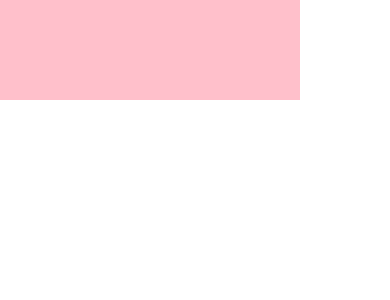
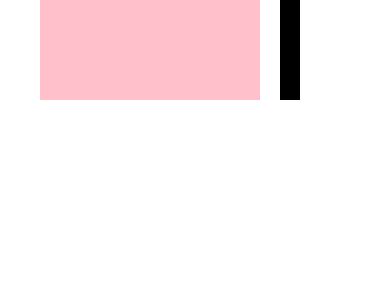
Before and after one commit to RadiumAg/react-native-swiper-r, a React Native app in the folder ReactNativeSwiperR/: screen / in a window 390 px wide. Shown: the top 300 px of the page. Built offline with nearby package versions, Linux system fonts and the light colour scheme.

Commit message:
fix:提交

```diff
--- a/ReactNativeSwiperR/App.tsx
+++ b/ReactNativeSwiperR/App.tsx
@@ -1,18 +1,14 @@
 import React from 'react';
- import {
-   SafeAreaView,
-   View,
- } from 'react-native';
-
-import { SwiperR } from './src/swiper/swiper';
+import {SafeAreaView, View} from 'react-native';
+import {SwiperR} from './src/swiper/swiper';
 const App = () => {
   return (
     <SafeAreaView>
-      <SwiperR style={{width:300,height:100}}>
-        <View  style={{backgroundColor:'pink',width:300,height:100}} />
-        <View  style={{backgroundColor:'black',width:300,height:100}} />
-        <View  style={{backgroundColor:'blue',width:300,height:100}} />
-        <View  style={{backgroundColor:'green',width:300,height:100}} />
+      <SwiperR style={{width: 300, height: 100}}>
+        <View style={{backgroundColor: 'pink', width: 220, height: 100}} />
+        <View style={{backgroundColor: 'black', width: 220, height: 100}} />
+        <View style={{backgroundColor: 'blue', width: 220, height: 100}} />
+        <View style={{backgroundColor: 'green', width: 220, height: 100}} />
       </SwiperR>
     </SafeAreaView>
   );
--- /dev/null
+++ b/ReactNativeSwiperR/global.d.ts
@@ -0,0 +1 @@
+import { Component } from 'react';
--- a/ReactNativeSwiperR/package.json
+++ b/ReactNativeSwiperR/package.json
@@ -11,7 +11,8 @@
   },
   "dependencies": {
     "react": "17.0.1",
-    "react-native": "0.64.0"
+    "react-native": "0.64.0",
+    "react-native-ezswiper": "^1.3.0"
   },
   "devDependencies": {
     "@babel/core": "^7.12.9",
--- a/ReactNativeSwiperR/src/swiper/swiper.style.ts
+++ b/ReactNativeSwiperR/src/swiper/swiper.style.ts
@@ -4,4 +4,8 @@ export const Style = StyleSheet.create({
     contentContainerStyle: {
         alignItems: 'center',
     },
+
+    childContainerStyle: {
+        flexDirection: 'row',
+    },
 });
--- a/ReactNativeSwiperR/src/swiper/swiper.tsx
+++ b/ReactNativeSwiperR/src/swiper/swiper.tsx
@@ -1,40 +1,85 @@
 import React from 'react';
-import {ScrollView, StyleProp, View, ViewStyle} from 'react-native';
+import {useRef} from 'react';
+import {useMemo} from 'react';
+import {Animated, ScrollView, StyleProp, View, ViewStyle} from 'react-native';
 
 import {Style} from './swiper.style';
 
-export const SwiperR: React.FC<{style?:StyleProp<ViewStyle>}> = ({children,style}) => {
-  // const childrenCount = React.Children.count(children);
-  // let childWidth: string | undefined | number = getChildStyle(style as ViewStyle,childrenCount);
+export const SwiperR: React.FC<{style?: StyleProp<ViewStyle>}> = ({
+  children,
+  style,
+}) => {
+  const transformAnimList = useRef(
+    React.Children.map(children, () => new Animated.Value(0)),
+  ).current;
+  let scrollIndex = 0;
+  let currentPageFloat = 0;
+  console.log('update');
 
-  const  previewChildren = React.Children.map(children,(child, index)=>{
-    return <View key={index}>
-             {child}
-          </View>;
-  });
+  function setAnimated() {
+    for (let index = 0; index < transformAnimList!.length; index++) {
+      if (index === scrollIndex) {
+        transformAnimList![index].setValue(
+          (currentPageFloat - scrollIndex) * 60,
+        );
+      } else if (index === scrollIndex - 1 || index === scrollIndex + 1) {
+        transformAnimList![index].setValue((currentPageFloat - index) * 60);
+      } else {
+        transformAnimList![index].setValue((currentPageFloat - index) * 60);
+      }
+    }
+  }
 
-  return  (
-     <View style={style}>
-        <ScrollView
+  setAnimated();
+
+  const previewChildren = useMemo(
+    () =>
+      React.Children.map(children, (child, index) => {
+        return (
+          <Animated.View
+            key={index}
+            style={{
+              ...Style.childContainerStyle,
+              transform: [
+                {
+                  translateX: transformAnimList![index],
+                },
+              ],
+            }}>
+            <View
+              style={{width: 40, height: 100, backgroundColor: 'transparent'}}
+            />
+            {child}
+            <View
+              style={{width: 40, height: 100, backgroundColor: 'transparent'}}
+            />
+          </Animated.View>
+        );
+      }),
+    [children, transformAnimList],
+  );
+
+  return (
+    <View style={style}>
+      <ScrollView
         horizontal={true}
         contentContainerStyle={Style.contentContainerStyle}
         showsHorizontalScrollIndicator={false}
         showsVerticalScrollIndicator={false}
         scrollEventThrottle={16}
-        pagingEnabled = {true}
-        >
-         {previewChildren}
-        </ScrollView>
-      </View>);
+        pagingEnabled={true}
+        onScroll={e => {
+          const offset = e.nativeEvent.contentOffset.x;
+          let PageFloat = offset / 300;
+          const currentPageInt = currentPageFloat % 1;
+          if (currentPageInt === 0 || currentPageInt >= 0.9) {
+            scrollIndex = Math.ceil(currentPageFloat);
+          }
+          currentPageFloat = PageFloat;
+          setAnimated();
+        }}>
+        {previewChildren}
+      </ScrollView>
+    </View>
+  );
 };
-
-
-function getChildStyle(style: ViewStyle,childrenCount: number) {
-  let childWidth: string | undefined | number;
-  if (typeof style.width === 'string') {
-    childWidth = parseInt(style.width,10) / childrenCount + '%';
-  } else if (typeof style.width === 'number') {
-    childWidth = style.width / childrenCount;
-  }
-  return childWidth;
-}
```
Also changed, not shown: ReactNativeSwiperR/src/EZSwiper.ts (added, +8 -0 lines), ReactNativeSwiperR/.eslintrc.js, 1 other file (tests, documents, lock files or other folders). Lines whose indentation alone changed are shown as unchanged.
